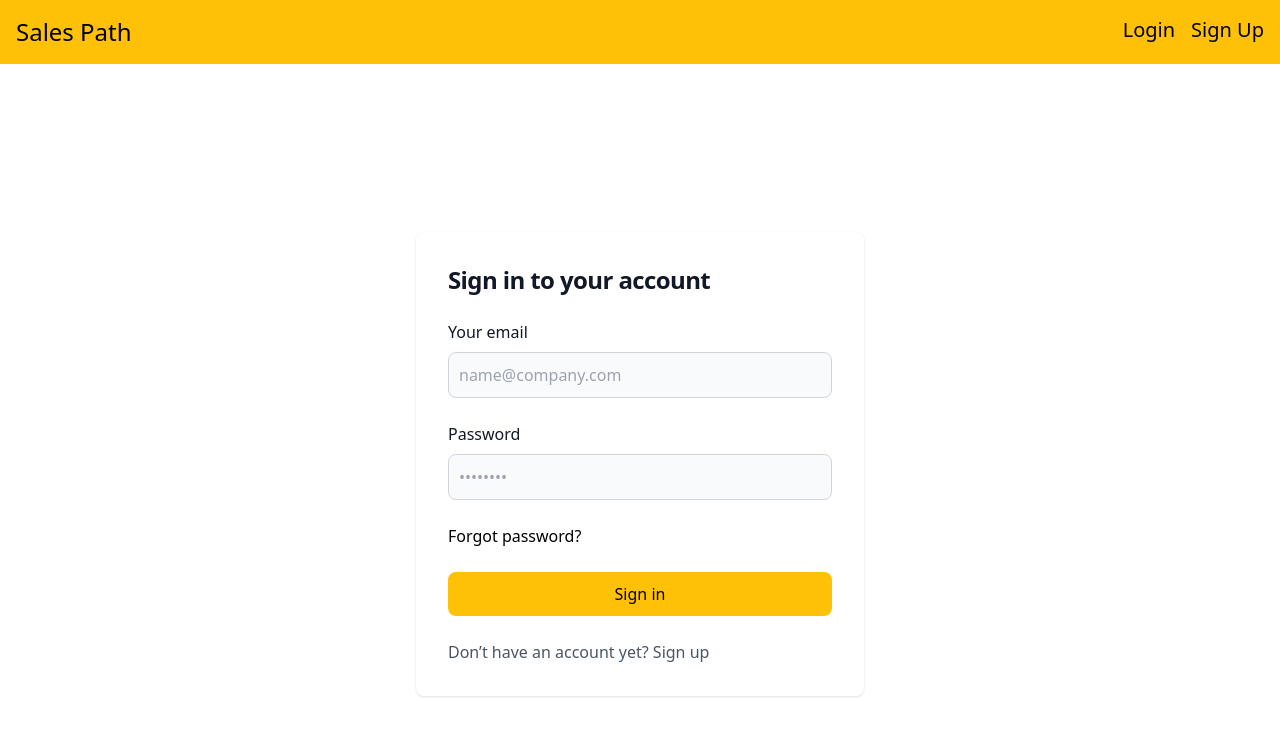
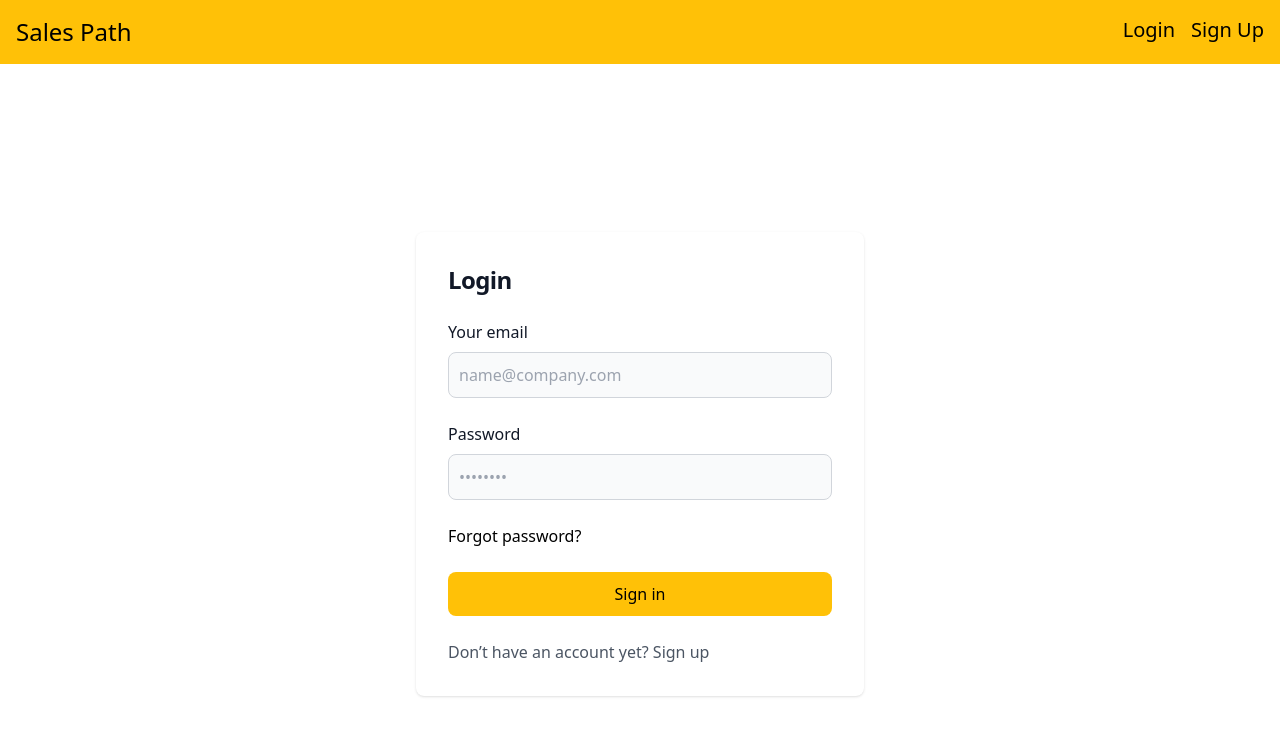
Before and after one commit to ketanbaitule/ENKRYPTIA-Website, a Next.js app: page /login in a window 1280 px wide. Shown: the top 736 px of the page. Built offline with nearby package versions, Linux system fonts and the light colour scheme.

Commit message:
Refractor heading of signup and login form

```diff
--- a/src/app/login/page.tsx
+++ b/src/app/login/page.tsx
@@ -7,7 +7,7 @@ export default function Login() {
         <div className="w-full bg-white rounded-lg shadow dark:border md:mt-0 sm:max-w-md xl:p-0">
           <div className="p-6 space-y-4 md:space-y-6 sm:p-8">
             <h1 className="text-2xl font-bold leading-tight tracking-tight text-gray-900 md:text-2xl">
-              Sign in to your account
+              Login
             </h1>
             <form className="space-y-4 md:space-y-6" action="#">
               <div>
--- a/src/app/signup/page.tsx
+++ b/src/app/signup/page.tsx
@@ -7,7 +7,7 @@ export default function SignUp() {
         <div className="w-full bg-white rounded-lg shadow dark:border md:mt-0 sm:max-w-md xl:p-0">
           <div className="p-6 space-y-4 md:space-y-6 sm:p-8">
             <h1 className="text-xl font-bold leading-tight tracking-tight text-gray-900 md:text-2xl">
-              Sign up for your account
+              Sign up
             </h1>
             <form className="space-y-4 md:space-y-6" action="#">
               <div>
```
